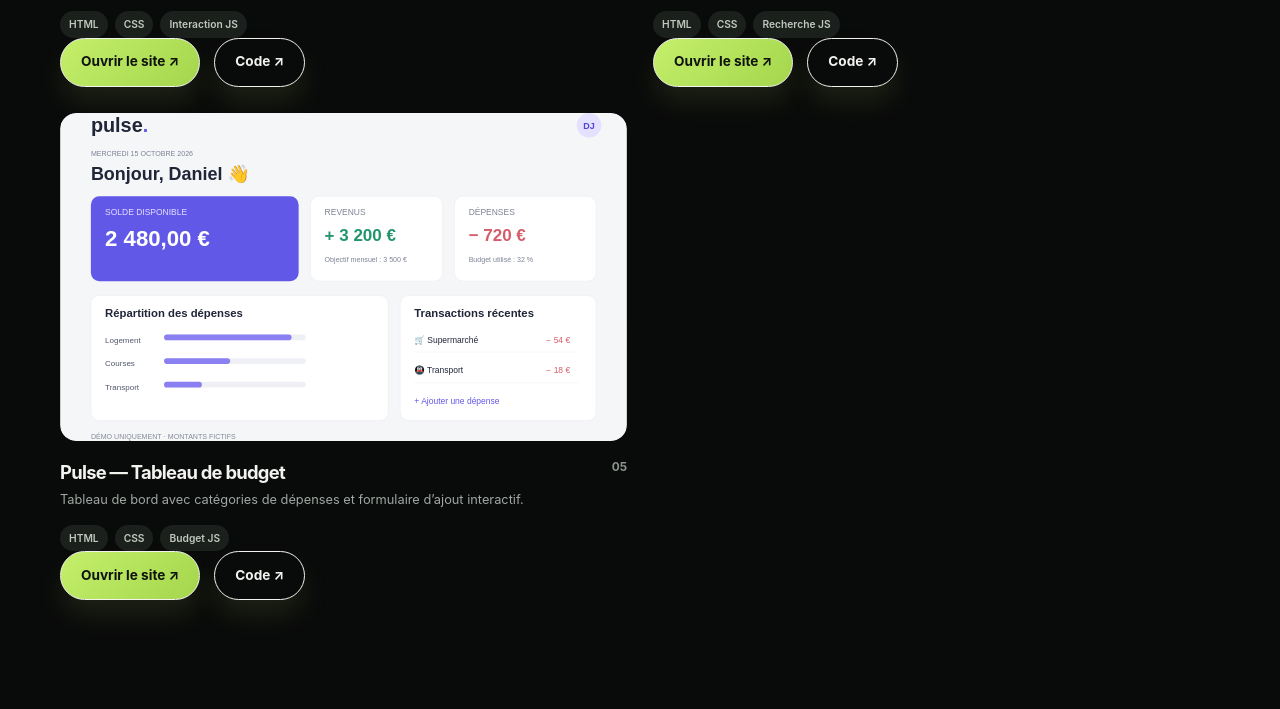
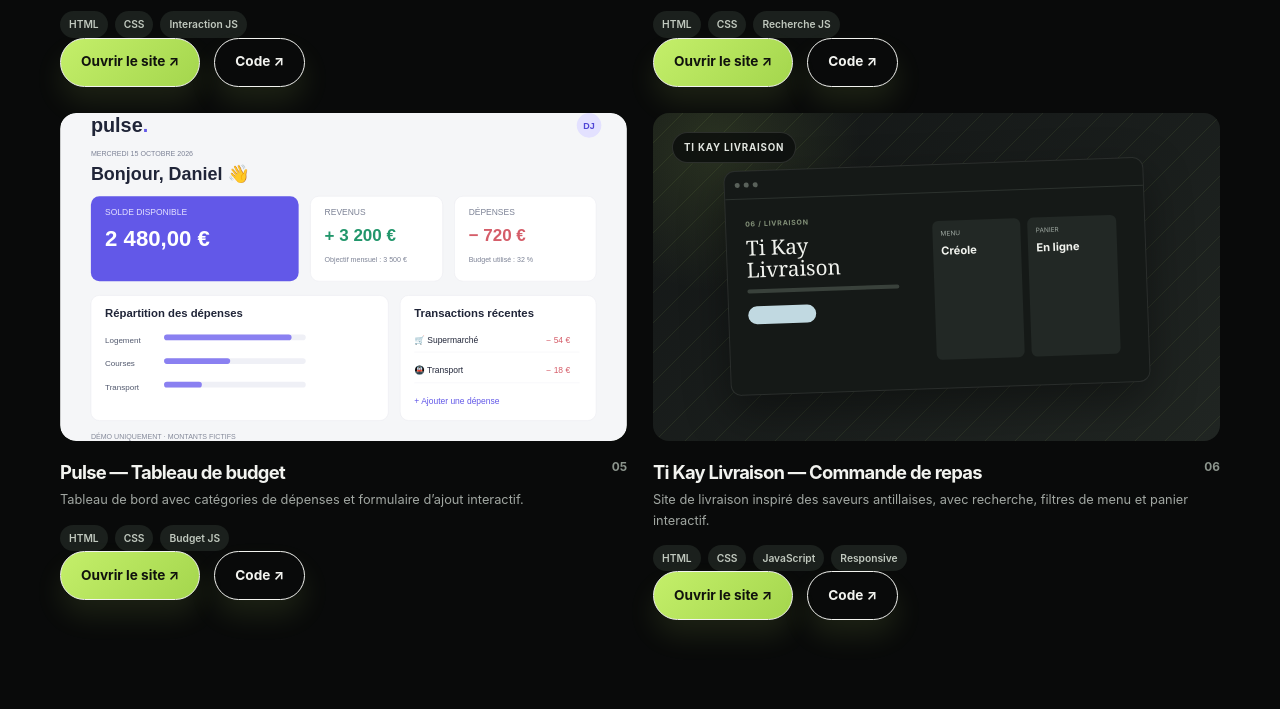
Before and after one commit to dj3363015-tech/portfolio, a plain HTML site: page index.html in a window 1280 px wide. Shown: the part 2206-2915 px from the top of the page. Drawn offline with Linux system fonts and the light colour scheme.

Commit message:
Add Ti Kay Livraison to portfolio projects

```diff
--- a/index.html
+++ b/index.html
@@ -84,7 +84,7 @@
       <div class="section-heading reveal">
         <div>
           <span class="eyebrow">Projets pratiques</span>
-          <h2 id="work-title">Cinq mini-sites<br>pour apprendre en construisant.</h2>
+          <h2 id="work-title">Six mini-sites<br>pour apprendre en construisant.</h2>
         </div>
         <p>Des projets de démonstration codés en HTML, CSS et JavaScript. Les données, marques et produits des exemples sont fictifs; les interactions fonctionnent directement dans le navigateur.</p>
       </div>
@@ -118,6 +118,12 @@
           <div class="project-meta"><div><h3>Pulse — Tableau de budget</h3><p>Tableau de bord avec catégories de dépenses et formulaire d’ajout interactif.</p></div><span class="project-index">05</span></div>
           <div class="project-tags"><span>HTML</span><span>CSS</span><span>Budget JS</span></div>
           <div class="button-row"><a class="button" href="projects/pulse-finance/" target="_blank" rel="noreferrer">Ouvrir le site ↗</a><a class="button secondary" href="https://github.com/dj3363015-tech/portfolio/tree/main/projects/pulse-finance" target="_blank" rel="noreferrer">Code ↗</a></div>
+        </article>
+        <article class="project-card reveal">
+          <div class="project-visual visual-blue"><div class="mock-window"><div class="mock-bar"><i></i><i></i><i></i></div><div class="mock-content"><div><div class="mock-small">06 / LIVRAISON</div><div class="mock-title">Ti Kay<br>Livraison</div><div class="mock-copy"></div><div class="mock-cta" style="background:#c1d9e1"></div></div><div class="stats-preview"><div class="stats-tile"><span>MENU</span><strong>Créole</strong></div><div class="stats-tile"><span>PANIER</span><strong>En ligne</strong></div></div></div></div><span class="visual-caption">TI KAY LIVRAISON</span></div>
+          <div class="project-meta"><div><h3>Ti Kay Livraison — Commande de repas</h3><p>Site de livraison inspiré des saveurs antillaises, avec recherche, filtres de menu et panier interactif.</p></div><span class="project-index">06</span></div>
+          <div class="project-tags"><span>HTML</span><span>CSS</span><span>JavaScript</span><span>Responsive</span></div>
+          <div class="button-row"><a class="button" href="projects/ti-kay-livraison/" target="_blank" rel="noreferrer">Ouvrir le site ↗</a><a class="button secondary" href="https://github.com/dj3363015-tech/portfolio/tree/main/projects/ti-kay-livraison" target="_blank" rel="noreferrer">Code ↗</a></div>
         </article>
       </div>
     </section>
```
